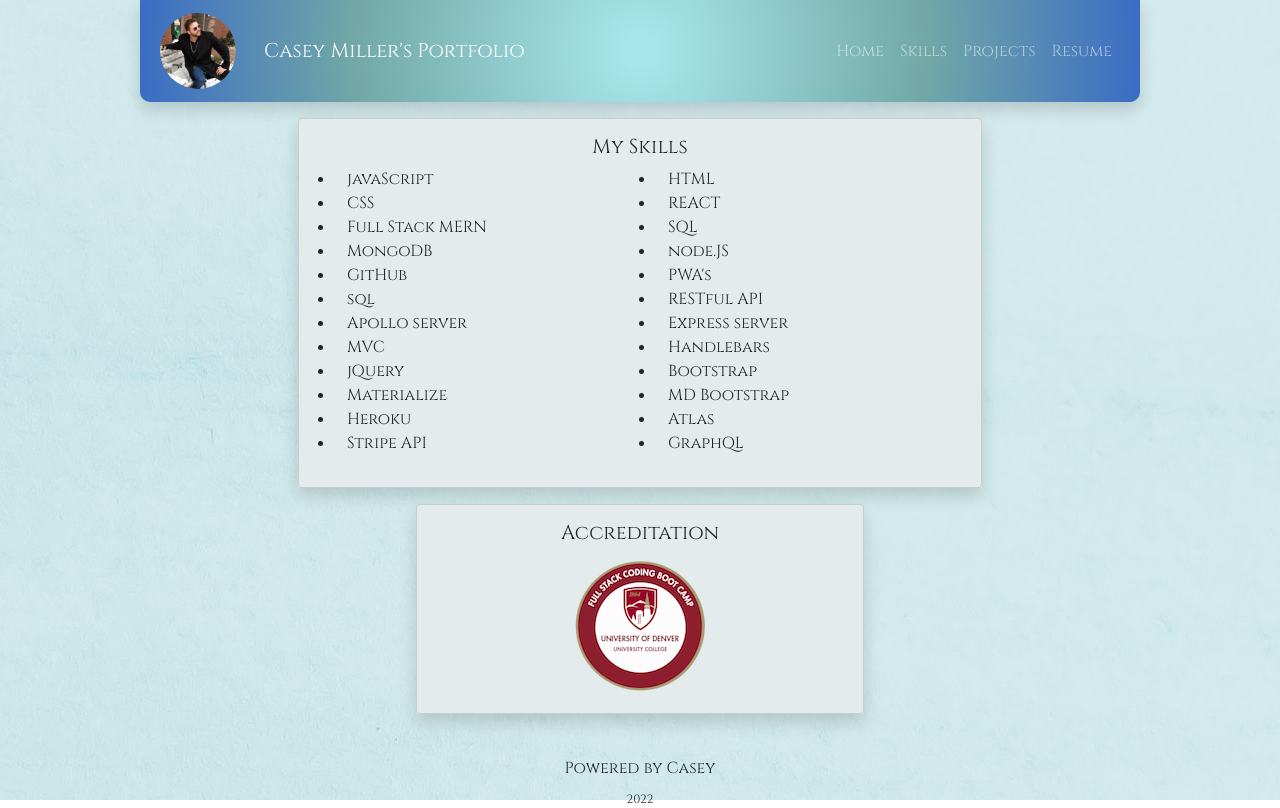
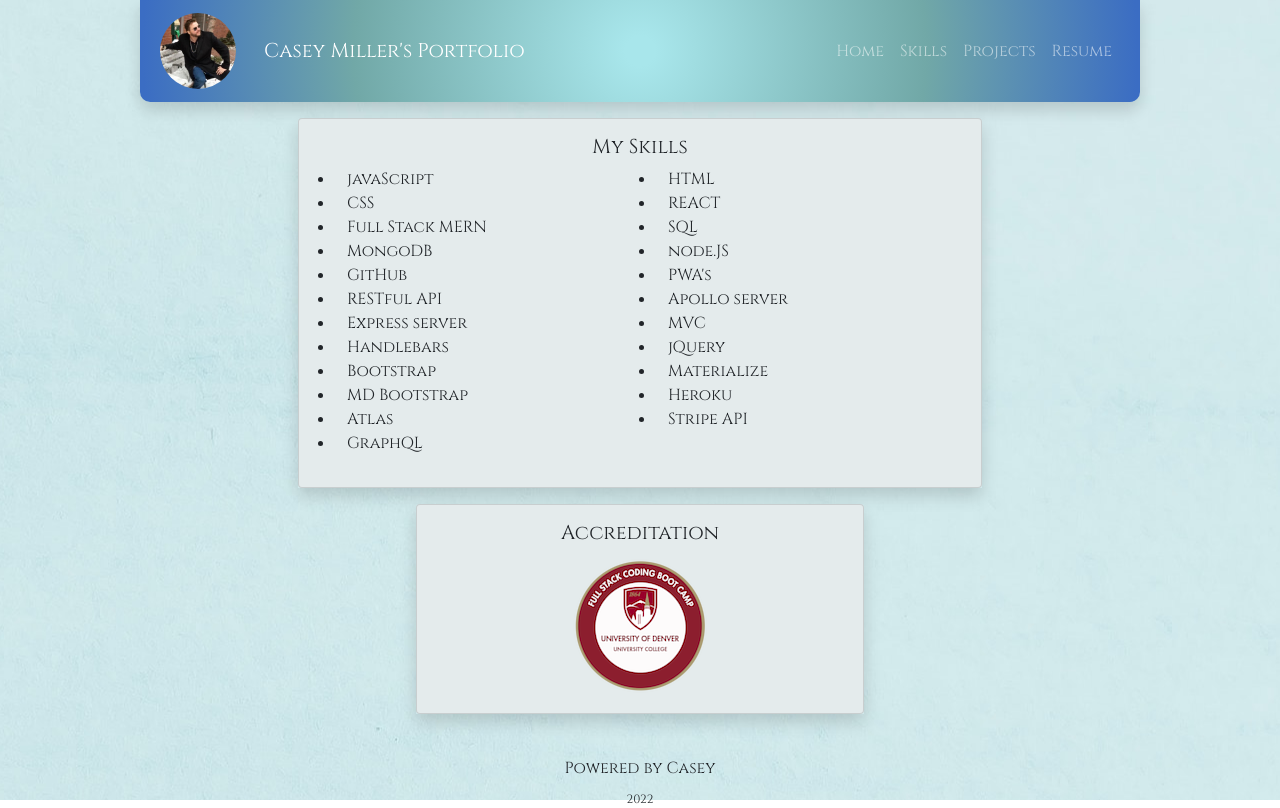
Before and after one commit to CaseySMiller/reactPortfolio, a React (Create React App) app in the folder client/: page /skills in a window 1280 px wide. Built offline with nearby package versions, Linux system fonts and the light colour scheme.

Commit message:
updated skills list

```diff
--- a/client/src/pages/Skills.js
+++ b/client/src/pages/Skills.js
@@ -15,7 +15,6 @@ const skillList = [
     'node.JS',
     'GitHub',
     "PWA's",
-    'sql',
     'RESTful API',
     'Apollo server',
     'Express server',
```
